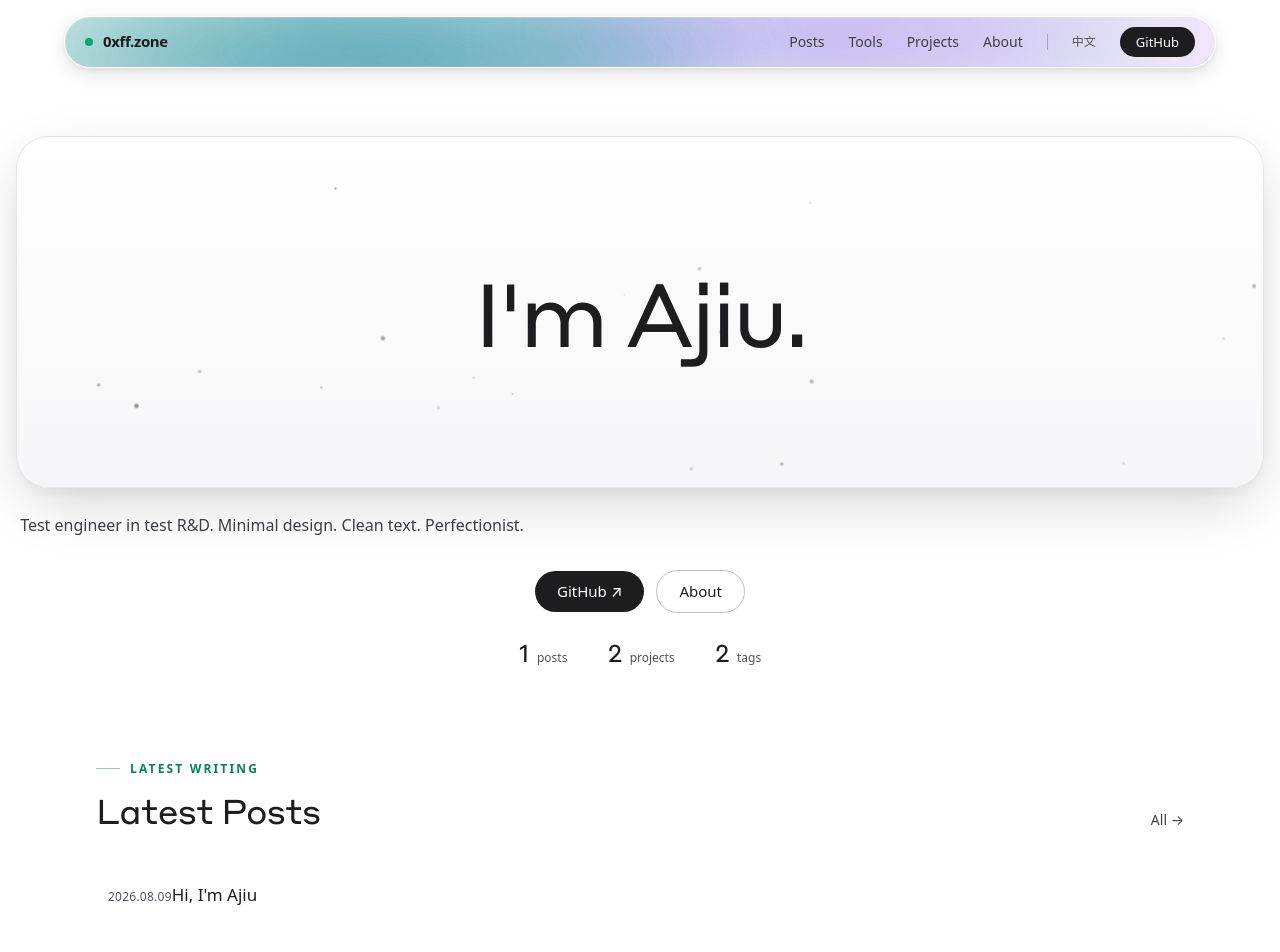
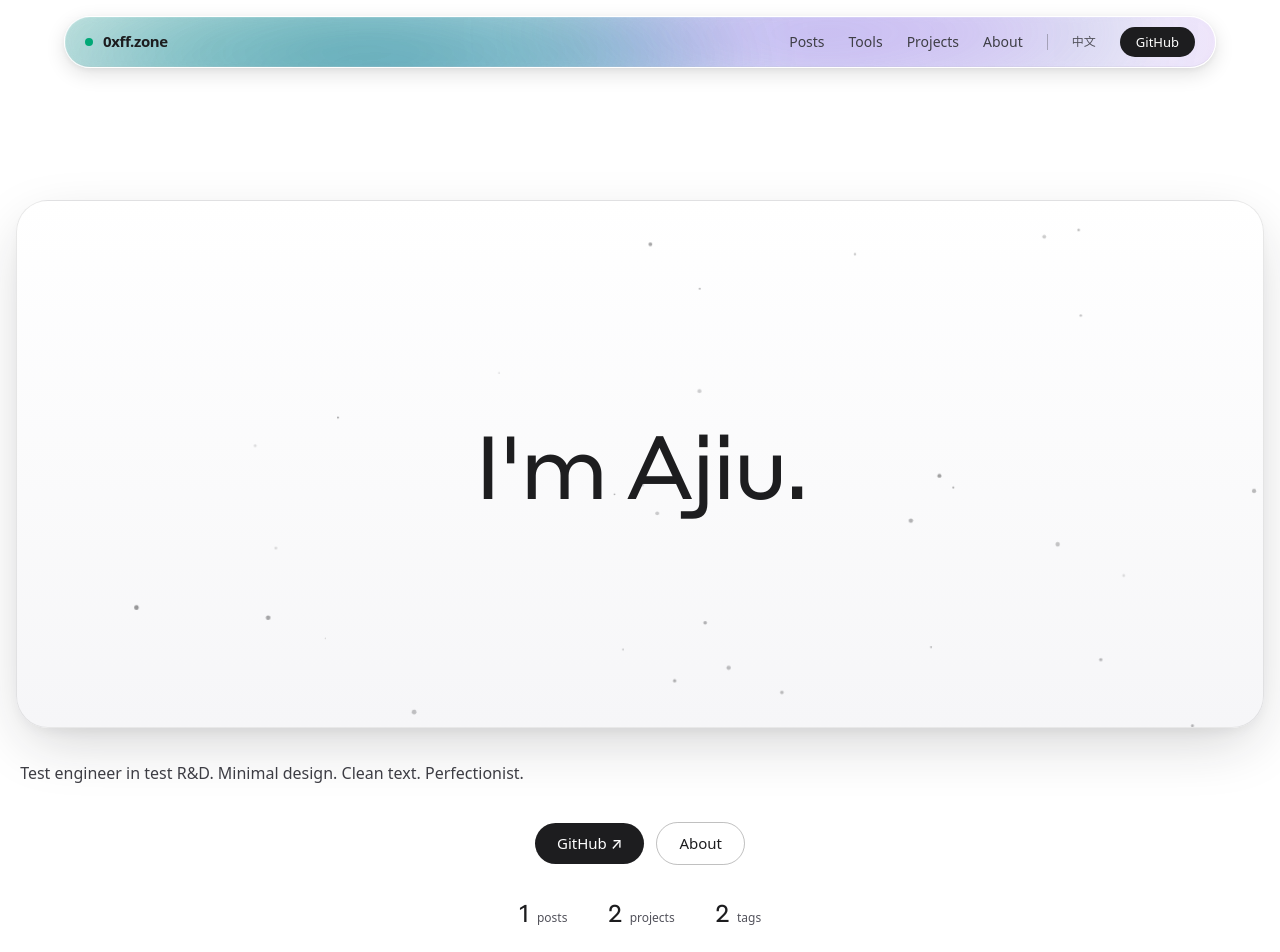
Before and after one commit to ZeniX-ally/blog-comments, a Next.js app: page /en in a window 1280 px wide. Shown: the top 952 px of the page. Built offline with nearby package versions, Linux system fonts and the light colour scheme.

Commit message:
revert: 首页布局还原(hero框6×高+原间距),移除首页GitHub登录,移植到文章页下方

```diff
--- a/src/app/blog/[slug]/page.tsx
+++ b/src/app/blog/[slug]/page.tsx
@@ -7,6 +7,7 @@ import { FadeIn } from "@/components/fade-in";
 import { Comments } from "@/components/comments";
 import { ScrollSpy } from "@/components/scroll-spy";
 import { ProseTilt } from "@/components/prose-tilt";
+import { SignIn } from "@/components/sign-in";
 import { BookTransition } from "@/components/book-transition";
 
 type Params = { slug: string };
@@ -109,6 +110,17 @@ export default async function PostPage({ params }: { params: Promise<Params> })
         </nav>
       )}
 
+      {/* GitHub 登录:文章下方 */}
+      <section className="mt-20 border-t border-line pt-12">
+        <h2 className="text-lg font-medium">欢迎留言讨论</h2>
+        <p className="mt-2 text-sm leading-relaxed text-muted">
+          登录 GitHub 后可以在文章下方留言交流。
+        </p>
+        <div className="mt-6">
+          <SignIn />
+        </div>
+      </section>
+
       {/* 返回 */}
       <footer className="mt-16 border-t border-line pt-8">
         <Link href="/blog" className="text-sm text-muted transition-colors hover:text-accent">
--- a/src/app/en/blog/[slug]/page.tsx
+++ b/src/app/en/blog/[slug]/page.tsx
@@ -7,6 +7,7 @@ import { FadeIn } from "@/components/fade-in";
 import { Comments } from "@/components/comments";
 import { ScrollSpy } from "@/components/scroll-spy";
 import { ProseTilt } from "@/components/prose-tilt";
+import { SignIn } from "@/components/sign-in";
 import { BookTransition } from "@/components/book-transition";
 
 type Params = { slug: string };
@@ -103,6 +104,17 @@ export default async function PostPageEn({ params }: { params: Promise<Params> }
         </nav>
       )}
 
+      {/* GitHub sign-in below the post */}
+      <section className="mt-20 border-t border-line pt-12">
+        <h2 className="text-lg font-medium">Join the discussion</h2>
+        <p className="mt-2 text-sm leading-relaxed text-muted">
+          Sign in with GitHub to leave a comment below.
+        </p>
+        <div className="mt-6">
+          <SignIn />
+        </div>
+      </section>
+
       <footer className="mt-16 border-t border-line pt-8">
         <Link href="/en/blog" className="text-sm text-muted transition-colors hover:text-accent">
           ← Back to posts
--- a/src/app/en/page.tsx
+++ b/src/app/en/page.tsx
@@ -17,22 +17,22 @@ export default function HomeEn() {
       <article className="mx-auto w-full max-w-6xl pb-24 pt-8 sm:pt-12">
       <section className="flex flex-col lg:min-h-[calc(100vh-5.75rem)]">
         {/* ============ HERO: vertically centered single column ============ */}
-        <div className="hero-scroll flex flex-col items-center pt-2 text-center">
+        <div className="hero-scroll flex flex-col items-center pt-8 text-center lg:pt-14">
             <FadeIn>
             {/* title frame: glass material with ink particles, static title */}
-            <div className="hero-frame relative mt-4 overflow-hidden px-8">
+            <div className="hero-frame relative mt-8 overflow-hidden px-8">
               <InkParticles />
               <div className="relative z-10">
                 <h1 className="page-title page-title--hero">I&apos;m Ajiu.</h1>
               </div>
             </div>
 
-            <p className="mt-6 max-w-lg text-base leading-relaxed text-muted">
+            <p className="mt-8 max-w-lg text-base leading-relaxed text-muted">
               Test engineer in test R&amp;D. Minimal design. Clean text.
               Perfectionist.
             </p>
             {/* dual CTA pills */}
-            <div className="mt-8 flex flex-wrap items-center justify-center gap-3">
+            <div className="mt-9 flex flex-wrap items-center justify-center gap-3">
               <a
                 href="https://github.com/ZeniX-ally"
                 target="_blank"
@@ -46,7 +46,7 @@ export default function HomeEn() {
               </Link>
             </div>
             {/* stats */}
-            <div className="mt-6 flex flex-wrap items-baseline justify-center gap-x-10 gap-y-2">
+            <div className="mt-8 flex flex-wrap items-baseline justify-center gap-x-10 gap-y-2">
               {[
                 { n: posts.length, label: "posts" },
                 { n: projects.length, label: "projects" },
@@ -64,7 +64,7 @@ export default function HomeEn() {
         </div>
 
         {/* ============ Latest writing: Apple-style light list ============ */}
-        <section className="mt-16 sm:mt-20">
+        <section className="mt-24 sm:mt-28">
           <FadeIn>
             <header className="mb-9 flex flex-wrap items-end justify-between gap-x-6 gap-y-3">
               <div>
@@ -99,7 +99,7 @@ export default function HomeEn() {
 
         {/* ============ Selected work: light card wall ============ */}
         {featuredProjects.length > 0 && (
-          <section className="mt-14 sm:mt-16">
+          <section className="mt-20 sm:mt-24">
             <FadeIn>
               <header className="mb-9 flex flex-wrap items-end justify-between gap-x-6 gap-y-3">
                 <div>
--- a/src/app/globals.css
+++ b/src/app/globals.css
@@ -461,7 +461,7 @@ body {
   justify-content: center;
   width: min(80rem, calc(100vw - 2rem));
   margin-inline: auto;
-  min-height: calc(clamp(3rem, 8vw, 5.5rem) * 4);
+  min-height: calc(clamp(3rem, 8vw, 5.5rem) * 6);
   text-align: center;
   background: linear-gradient(180deg, #ffffff 0%, #f6f6f8 100%);
   -webkit-backdrop-filter: blur(24px) saturate(180%);
--- a/src/app/page.tsx
+++ b/src/app/page.tsx
@@ -3,7 +3,6 @@ import { site } from "@/lib/site";
 import { getAllPosts, formatDate, slugToHref } from "@/lib/posts";
 import { projects } from "@/lib/projects";
 import { FadeIn } from "@/components/fade-in";
-import { SignIn } from "@/components/sign-in";
 import { InkParticles } from "@/components/ink-particles";
 import { BookTransition } from "@/components/book-transition";
 
@@ -18,10 +17,10 @@ export default function Home() {
       <article className="mx-auto w-full max-w-6xl pb-24 pt-8 sm:pt-12">
       <section className="flex flex-col lg:min-h-[calc(100vh-5.75rem)]">
         {/* ============ HERO:垂直居中单栏,克制高级 ============ */}
-        <div className="hero-scroll flex flex-col items-center pt-2 text-center">
+        <div className="hero-scroll flex flex-col items-center pt-8 text-center lg:pt-14">
             <FadeIn>
             {/* 大标题框:玻璃材质,粒子漂浮,静态标题 */}
-            <div className="hero-frame relative mt-4 overflow-hidden px-8">
+            <div className="hero-frame relative mt-8 overflow-hidden px-8">
               <InkParticles />
               <div className="relative z-10">
                 <h1 className="page-title page-title--hero">{site.hero.greeting}</h1>
@@ -29,12 +28,12 @@ export default function Home() {
             </div>
 
             {/* 副标题 */}
-            <p className="mt-6 max-w-lg text-base leading-relaxed text-muted">
+            <p className="mt-8 max-w-lg text-base leading-relaxed text-muted">
               {site.hero.bio.join(" ")}
             </p>
 
             {/* 统计:克制数字排版 */}
-            <div className="mt-6 flex flex-wrap items-baseline justify-center gap-x-10 gap-y-2">
+            <div className="mt-8 flex flex-wrap items-baseline justify-center gap-x-10 gap-y-2">
               {[
                 { n: posts.length, label: "文章" },
                 { n: projects.length, label: "作品" },
@@ -48,16 +47,11 @@ export default function Home() {
                 </div>
               ))}
             </div>
-
-            {/* 操作行:GitHub 登录,居中 */}
-            <div className="mt-8 flex flex-wrap items-center justify-center gap-3">
-              <SignIn />
-            </div>
             </FadeIn>
         </div>
 
         {/* ============ 最新文章:苹果式轻列表(无分隔线,间距分组) ============ */}
-        <section className="mt-16 sm:mt-20">
+        <section className="mt-24 sm:mt-28">
           <FadeIn>
             <header className="mb-9 flex flex-wrap items-end justify-between gap-x-6 gap-y-3">
               <div>
```
